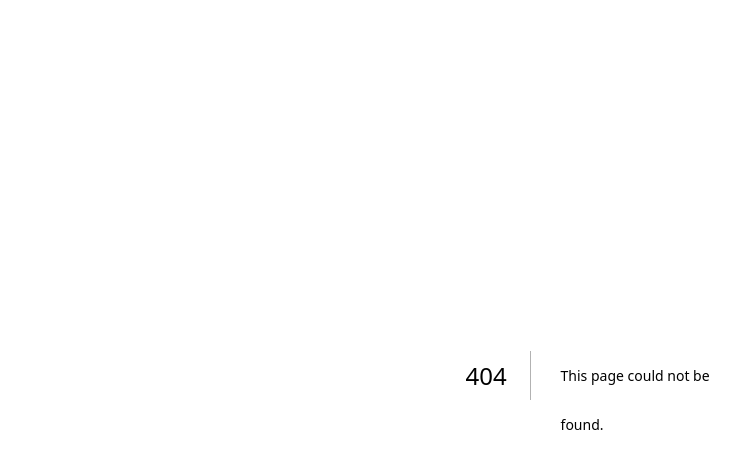
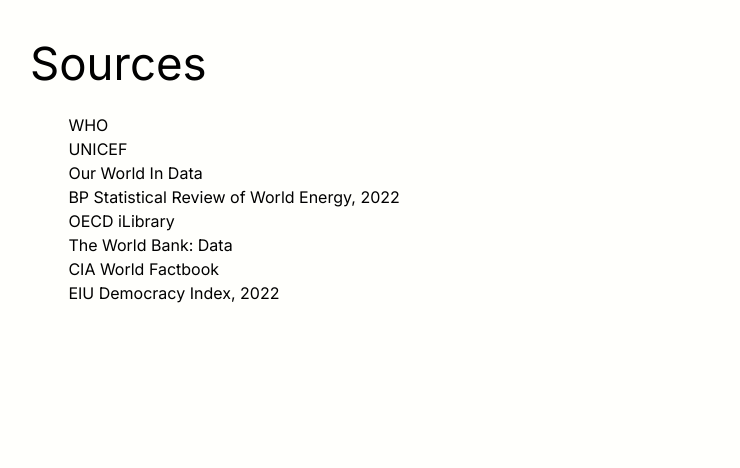
Before and after one commit to jonahbard/theprogressbar, a Next.js app: page /sources in a window 1280 px wide. Before the commit this address had no page. Shown: the top 468 px of the page, without its empty margins (34-774 px from the left). Built offline with nearby package versions, Linux system fonts and the light colour scheme.

Commit message:
references page works

```diff
--- a/app/H2Page.tsx
+++ b/app/components/H2Page.tsx
@@ -1,4 +1,4 @@
-import './globals.css';
+import '../globals.css';
 import { JSXElementConstructor, PromiseLikeOfReactNode, ReactElement, ReactNode, ReactPortal, useEffect, useState } from 'react';
 import Image from 'next/image';
 
--- a/app/HoveringX.tsx
+++ b/app/components/HoveringX.tsx
@@ -7,7 +7,7 @@
     <div>
         <a href='https://twitter.com/@jonahbard__'>
             <Image
-                className='fixed bottom-10 right-10'
+                className='fixed bottom-10 right-7'
                 src={'/x.png'}
                 alt="share on x"
                 width={20}
--- a/app/basicprogressbargraphic.tsx
+++ b/app/components/basicprogressbargraphic.tsx
@@ -40,13 +40,13 @@
         }}
     >
         <div className="progress-fill"
-            style={{height: "100%", backgroundColor: "rgb(100, 90, 90)", width: progressWidth + '%'}}>
+            style={{height: "100%", backgroundColor: "rgb(0, 20, 20)", width: progressWidth + '%'}}>
         </div>
-        <div style={{height: '50px', backgroundColor: "rgb(255, 255, 250)", boxShadow: '0px 0px 15px 0px rgba(0, 0, 0, 0.2)'}}>
+        <div style={{height: '50px', backgroundColor: "rgb(255, 255, 250)", boxShadow: '0px 0px 15px 0px rgba(0, 0, 0, 0.1)'}}>
           <h3
             style={{
                 fontSize: "20px",
-                color: "rgb(100, 90, 90)",
+                color: "rgb(0, 20, 20)",
                 position:"fixed",
                 top:"15px",
                 left:"0",
--- a/app/page.tsx
+++ b/app/page.tsx
@@ -3,32 +3,17 @@
 import './globals.css';
 import { JSXElementConstructor, PromiseLikeOfReactNode, ReactElement, ReactNode, ReactPortal, useEffect, useState } from 'react';
 import Image from 'next/image';
-import H2Page from './H2Page'
-import H1Page from './H1Page'
-import BasicProgressBarGraphic from './basicprogressbargraphic';
-import HoveringX from './HoveringX'
+import H2Page from './components/H2Page'
+import H1Page from './components/H1Page'
+import BasicProgressBarGraphic from './components/basicprogressbargraphic';
+import HoveringX from './components/HoveringX'
+import Link from 'next/link'
+
+
 
 
 
 export default function Home() {
-  function triggerDownArrowKey() {
-    const downArrowEvent = new KeyboardEvent('keydown', {
-      key: 'ArrowDown'
-    });
-    document.dispatchEvent(downArrowEvent);
-  }
-
-  useEffect(() => {
-    // Attach the event listener for click event
-    const handleClick = () => triggerDownArrowKey();
-    document.body.addEventListener('click', handleClick);
-
-    // Remove event listener on component unmount
-    return () => {
-      document.body.removeEventListener('click', handleClick);
-    }
-  }, []);
-
   return (
     <div>
       <BasicProgressBarGraphic />
@@ -239,11 +224,14 @@
   return (
     <section className='flex flex-col items-start justify-center'>
       <h2>
-        Thanks for checking this out! Please share if you got something out of it.
+        Thanks for checking this out! Please share if you got something out of it. Or, request new content + features on <a className="text-blue-500 underline" href="https://github.com/jonahbard/theprogressbar">GitHub</a>.
         <br/>
         <br/>
+        <br/>
+        {/* <a className="text-blue-500 underline" href="https://theprogressbar.co/references">References</a> */}
+        <Link href='/sources' className='italic'>Sources ➚</Link>
       </h2>
-      <h2 ><a className="text-blue-500 underline" href="https://twitter.com/@jonahbard__">Twitter</a>   -   <a className="text-blue-500 underline" href="https://github.com/jonahbard/theprogressbar">GitHub</a></h2>
+      <h2 ></h2>
     </section>
   )
 }
--- /dev/null
+++ b/app/sources/page.tsx
@@ -0,0 +1,24 @@
+import React from 'react';
+
+function References() {
+    return (
+        <div>
+            <h1 style={{paddingTop:'30px', paddingBottom: '15px'}}>Sources</h1>
+            <ul className='order-1'>
+                <li style={{paddingLeft: "8%"}}>WHO</li>
+                <li style={{paddingLeft: "8%"}}>UNICEF</li>
+                <li style={{paddingLeft: "8%"}}>Our World In Data</li>
+                <li style={{paddingLeft: "8%"}}>BP Statistical Review of World Energy, 2022</li>
+                <li style={{paddingLeft: "8%"}}>OECD iLibrary</li>
+                <li style={{paddingLeft: "8%"}}>The World Bank: Data</li>
+                <li style={{paddingLeft: "8%"}}>CIA World Factbook</li>
+                <li style={{paddingLeft: "8%"}}>EIU Democracy Index, 2022</li>
+
+
+
+            </ul>
+        </div>
+    );
+}
+
+export default References;
--- a/package.json
+++ b/package.json
@@ -12,6 +12,7 @@
     "next": "^13.5.4",
     "react": "^18",
     "react-dom": "^18",
+    "react-router-dom": "^6.21.1",
     "react-scroll-progress-bar": "^1.1.13"
   },
   "devDependencies": {
```
Also changed, not shown: app/components/H1Page.tsx (renamed from app/H1Page.tsx), 1 other file (tests, documents, lock files or other folders).
